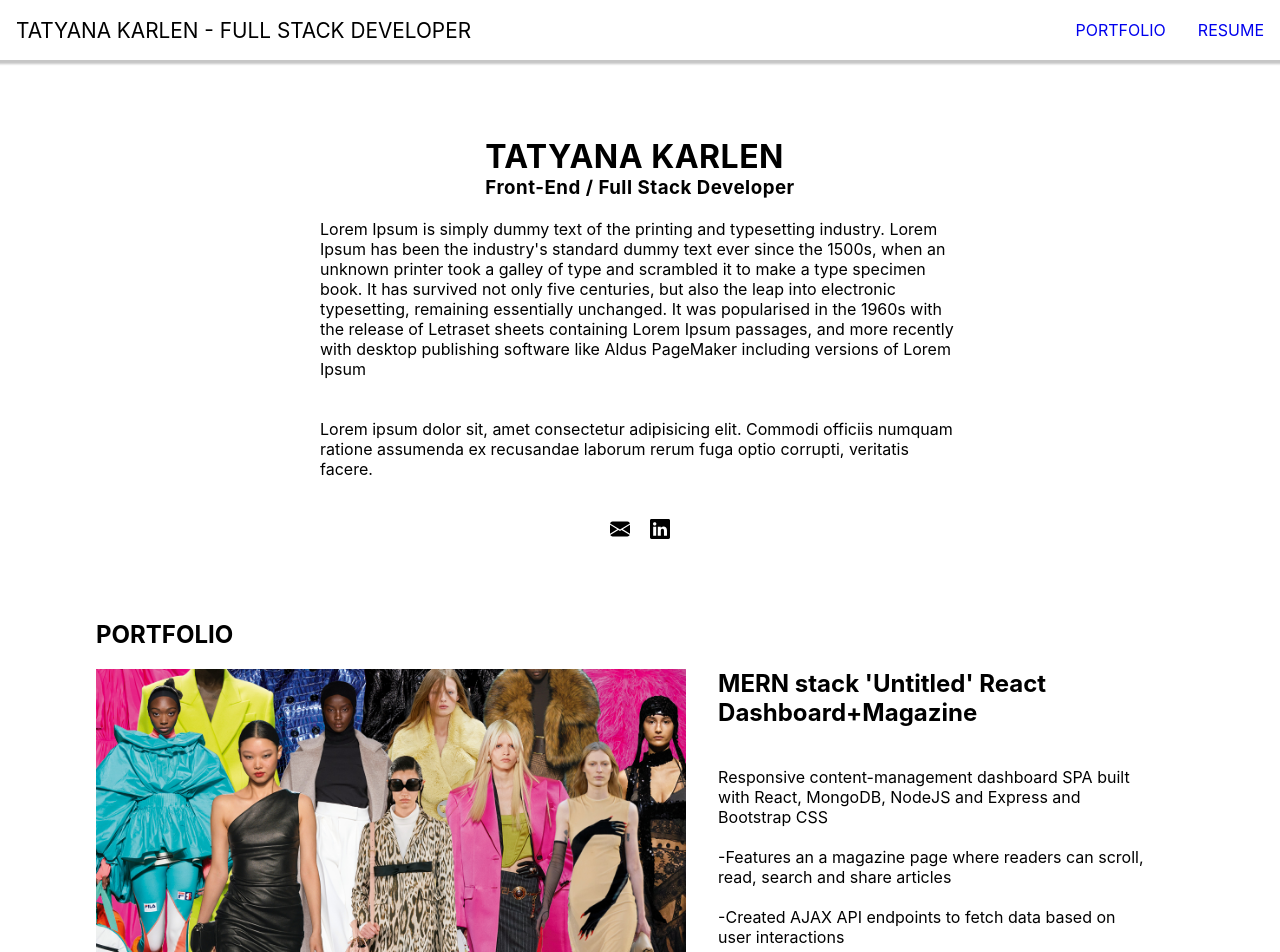
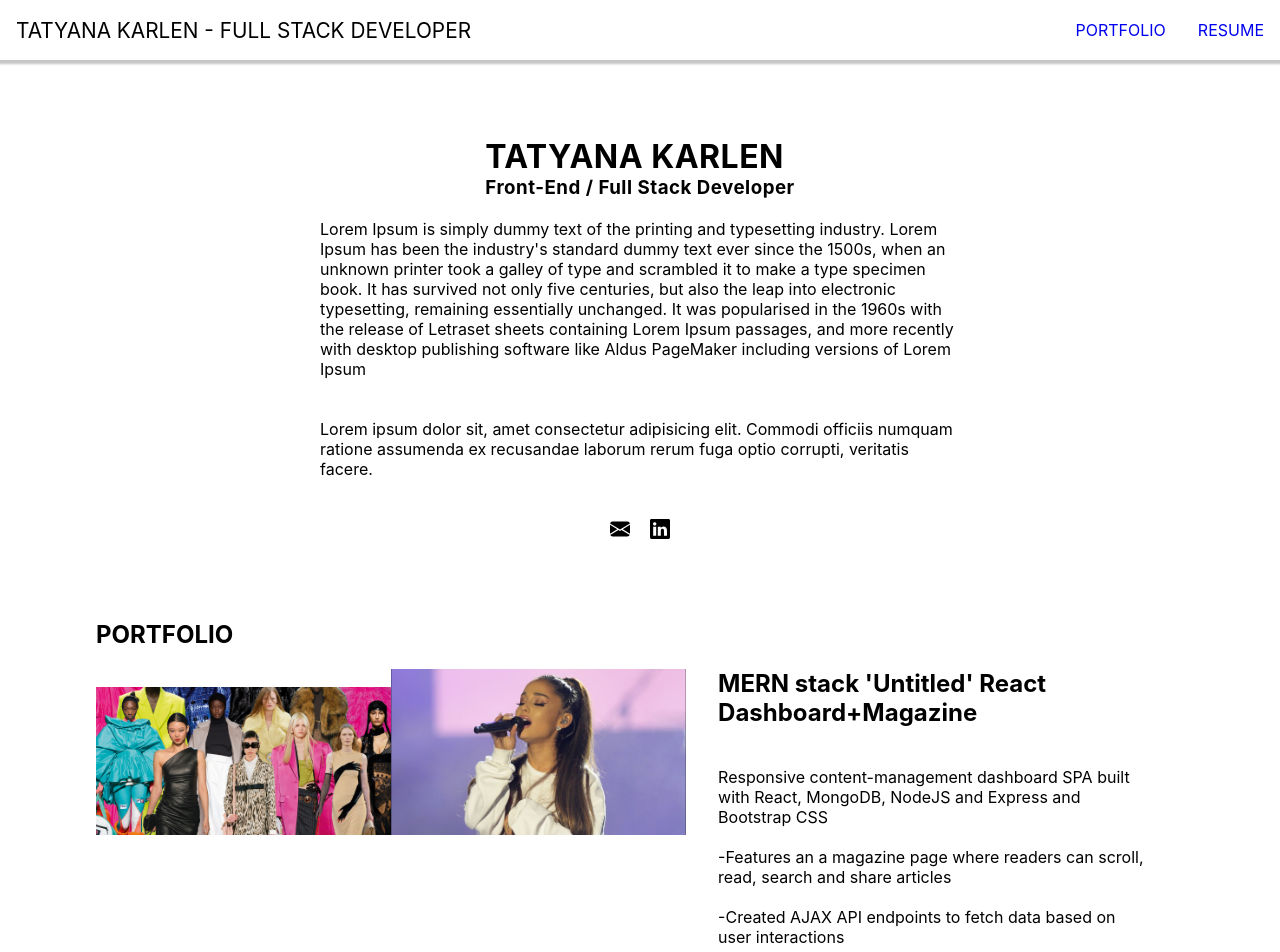
Before and after one commit to tatyanakarlen/PortfolioWebsite, a React (Create React App) app: page /portfolio in a window 1280 px wide. Shown: the top 952 px of the page. Built offline with nearby package versions, Linux system fonts and the light colour scheme.

Commit message:
working on slides

```diff
--- a/src/App.js
+++ b/src/App.js
@@ -18,7 +18,7 @@ function App() {
    {
      title: "MERN stack 'Untitled' React Dashboard+Magazine",
      headline: "Responsive content-management dashboard SPA built with React, MongoDB, NodeJS and Express and Bootstrap CSS",
-     img: img,
+     img: [img, img1],
      bullet1: "Features an a magazine page where readers can scroll, read, search and share articles",
      bullet2: "Created AJAX API endpoints to fetch data based on user interactions",
      bullet3: "Implemented JWT User Authentication, React Hooks, photo image-uploads via Cloudinary, and social-media share links",
@@ -29,7 +29,7 @@ function App() {
    {
     title: "TINTEREST Social-Media Mobile App (Python, Django, SQL)",
     headline: "Responsive Pinterest/Instagram-style app built with Django, Python, SQL, Material UI and AWS.",
-    img: img1,
+    img: [img, img1],
     bullet1: "Developed a social-media mobile-app where users can create, update and delete ‘interest’-type posts, as well as save and comment on each other’s posts",
     bullet2: "Implemented photo-upload functionality with Amazon S3 - Cloud Object Storage",
     bullet3: "Utilized a PostgresSQL database and Django Authentication",
@@ -40,7 +40,7 @@ function App() {
   {
     title: "THRIFTD e-Commerce website (NodeJS/Express/MongoDB)",
     headline: "Depop/Shopify-style peer-to-peer shopping application built with NodeJS, Express, MongoDB ",
-    img: img,
+    img: [img, img1],
     bullet1: "Developed a RESTful MEN-stack CRUD application where users can post items for sale and purchase other user’s items",
     bullet2: "Implemented user’s wishlist and comments for a fun and social shopping experience",
     bullet3: "Implemented Google Oauth 2.0 authentication, Imgur API for photo-uploads and no-SQL database",
@@ -51,7 +51,7 @@ function App() {
   {
     title: "Classical Trivia (Javascript, HTML, CSS)",
     headline: "Browser-based trivia game with a Western Classical Music theme",
-    img: img,
+    img: [img, img1],
     bullet1: "Developed a DOM game using vanilla Javascript with efficient win/lose logic ",
     bullet2: "Designed a fun modern/classic user-interface with HTML and CSS",
     bullet3: "Utilized Git for version control ",
--- a/src/components/PorfolioPiece/PortfolioPiece.jsx
+++ b/src/components/PorfolioPiece/PortfolioPiece.jsx
@@ -7,6 +7,29 @@ import React from 'react';
 
 const PortfolioPiece = (props) => {
   const [enlargedPhotoActive, setenlargedPhotoActive] = useState(false);
+
+  // slides = []
+
+  // const slides = [
+  //   { url: img1, title: "beach" },
+  //   { url: img2, title: "boat" },
+  //   { url: img3, title: "forest" },
+
+  // ];
+
+  let newSlides = []
+  props.img.forEach(el => newSlides.push({[el.url]: el}))
+
+
+  console.log('these are the new slides',newSlides)
+
+  // data.forEach(item => newData.push({[item.country]: item.states}));
+  // newData = data.map(item => ({[item.country]: item.states}));
+
+  // const slides = props.img.map((el) =>
+  // {url: el})
+
+  // console.log(slides)
 
   // enlargedPhotoActive={props.enlargedPhotoActive}
   // setenlargedPhotoActive={props.setenlargedPhotoActive}
@@ -25,12 +48,22 @@ const PortfolioPiece = (props) => {
       <div class="showcase">
         <div id="port-piece-container">
           <div class="left-size-image">
-            <img
+          {/* {props.projects.map((m) => ( */}
+            {/* ))} */}
+            {props.img.map((el) => (
+               <img
+               onClick={() => setenlargedPhotoActive(!enlargedPhotoActive)}
+               id="port-image"
+               src={el}
+               style={{ width: '50%', height: 'auto' }}
+             ></img>
+            ))}
+            {/* <img
               onClick={() => setenlargedPhotoActive(!enlargedPhotoActive)}
               id="port-image"
               src={props.img}
               style={{ width: '100%', height: 'auto' }}
-            ></img>
+            ></img> */}
           </div>
           <div id="right-size-text">
             <h2>{props.title}</h2>
```
